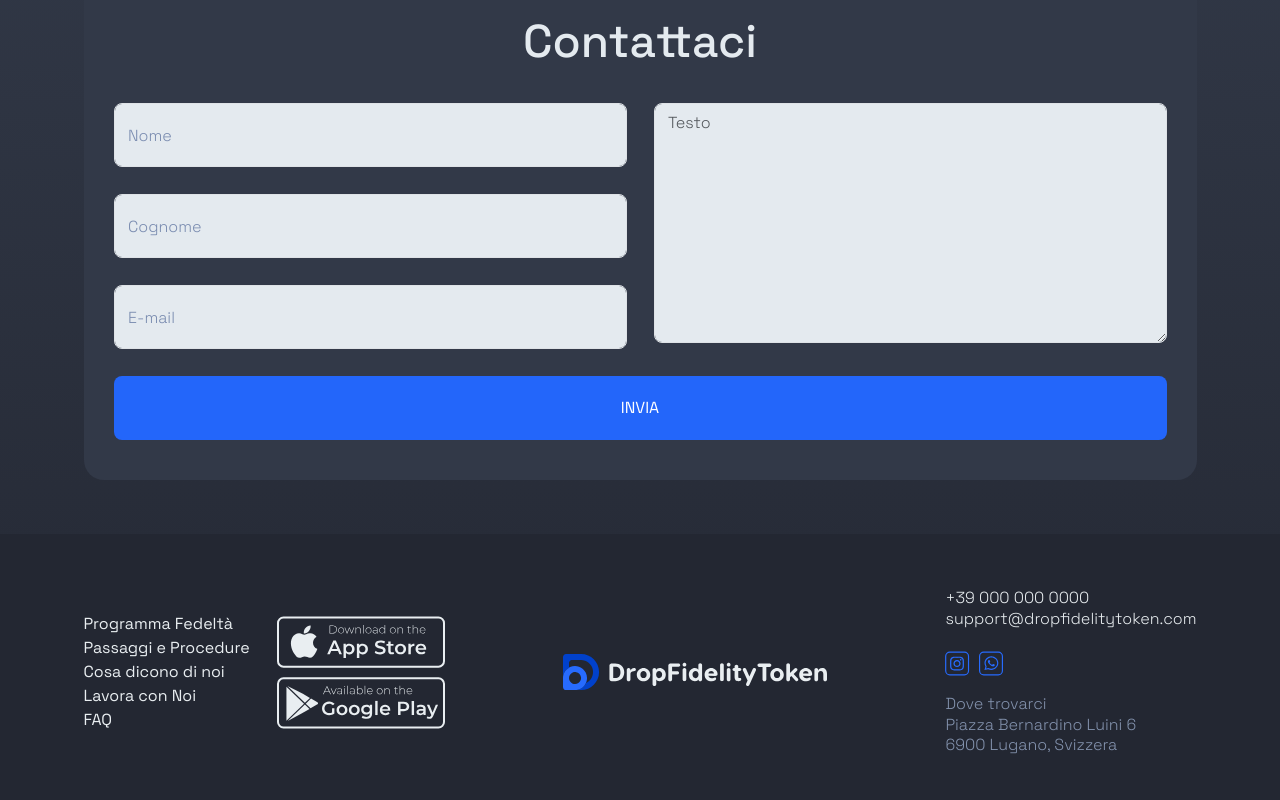
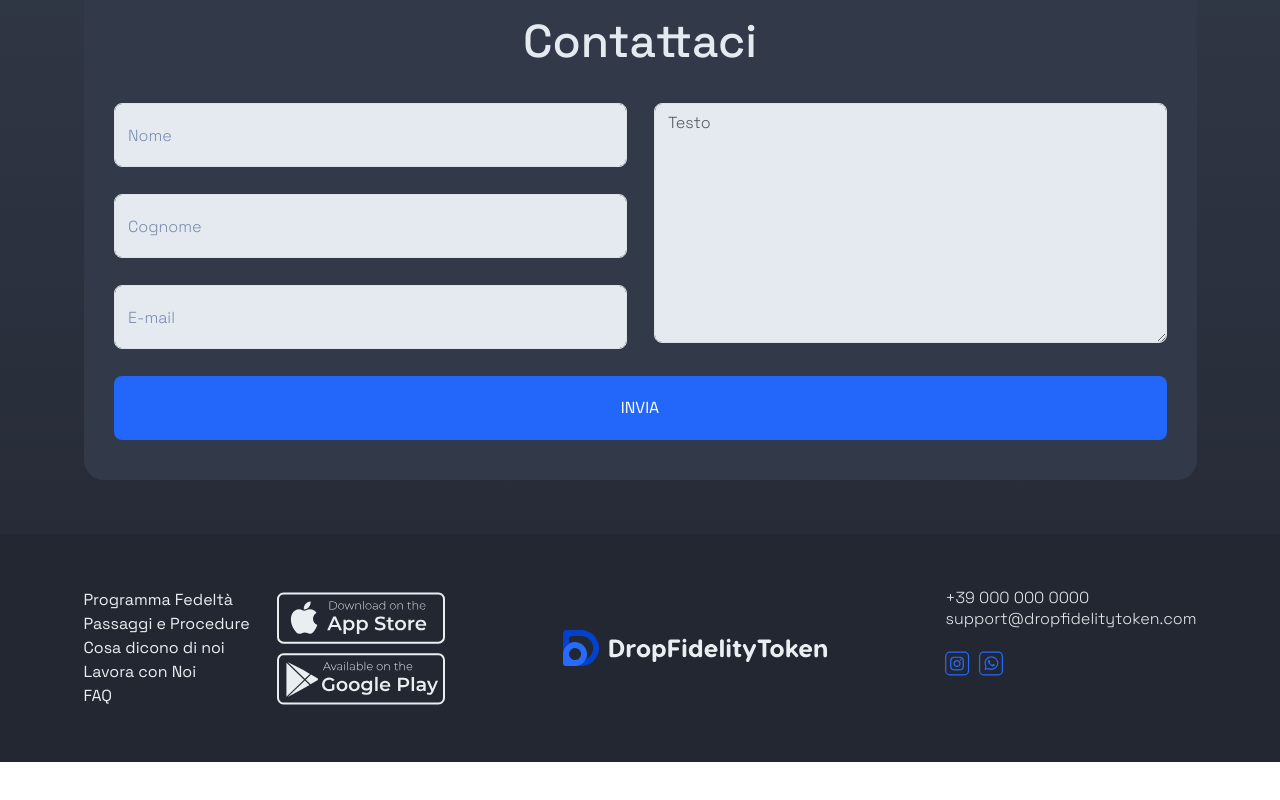
Before and after one commit to arsaliftikhar/drop-fidelity-token-landing-page, a plain HTML site: page contact.html in a window 1280 px wide. Shown: the part 539-1339 px from the top of the page. After the commit the page ends 1301 px from the top, so only its background shows below. Drawn offline with nearby package versions, Linux system fonts and the light colour scheme.

Commit message:
3/18/2024

```diff
--- a/contact.html
+++ b/contact.html
@@ -233,11 +233,11 @@
                 </svg>
               </a>
             </div>
-            <div class="address">
+            <!-- <div class="address">
               Dove trovarci <br />
               Piazza Bernardino Luini 6 <br />
               6900 Lugano, Svizzera
-            </div>
+            </div> -->
           </div>
         </div>
       </div>
```
Also changed, not shown: faq.html (+2 -2 lines).
